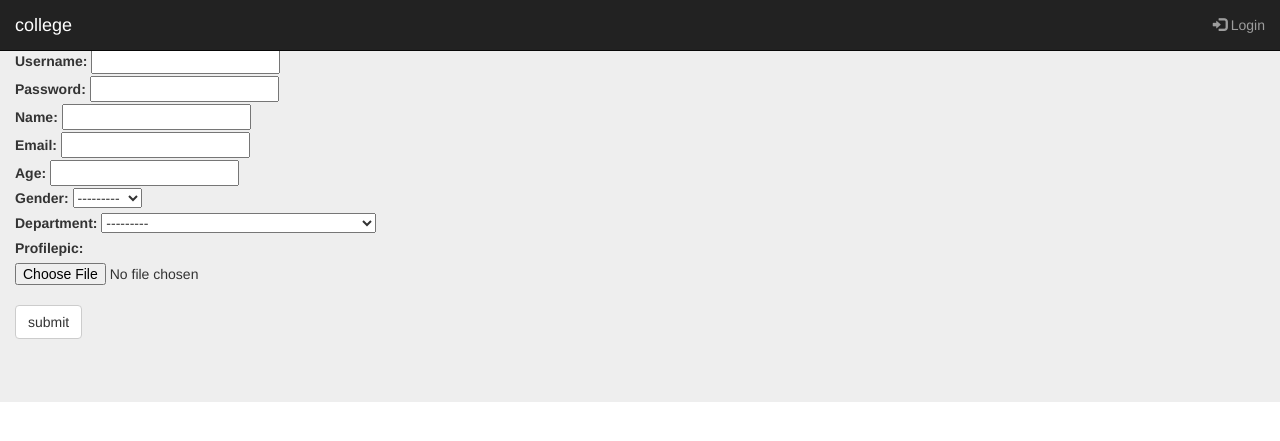
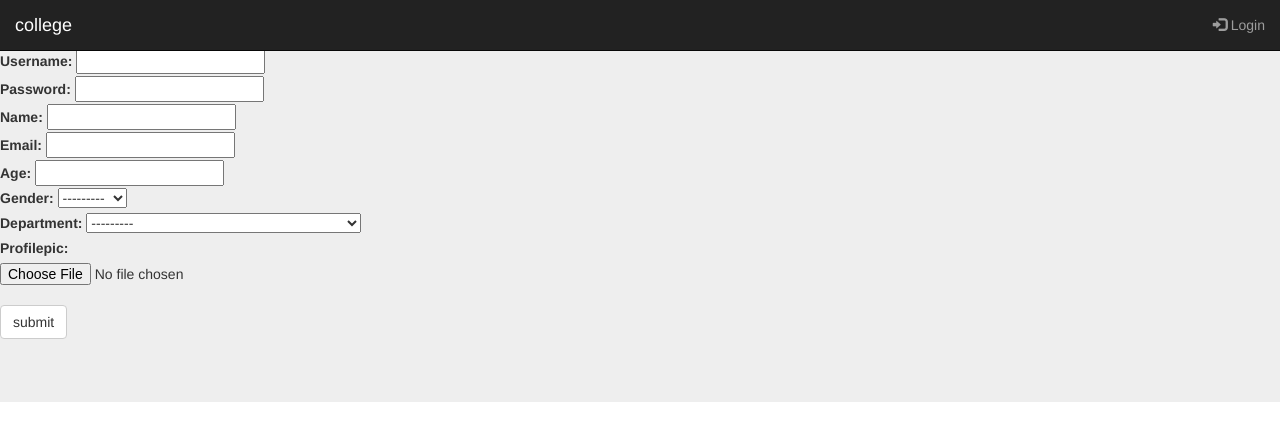
Before and after one commit to Maheswar22/college_site, a Django app: page /collegesite/staff_registration/ in a window 1280 px wide. Shown: the top 441 px of the page. Run offline with Django 3.2, Linux system fonts and the light colour scheme; some libraries are stand-ins or nearby versions.

Commit message:
new branch feature

```diff
--- a/college/collegesite/models.py
+++ b/college/collegesite/models.py
@@ -85,4 +85,4 @@ class Staff(TimeStampedModel):
         return "{} {}".format(self.name, self.user.username)
     def delete(self,*args, **kwargs):
         self.profilepic.delete()
-        super(Student, self).delete()
+        super(Student, self).delete(*args, **kwargs)
--- a/college/collegesite/templates/collegesite/staff_registration.html
+++ b/college/collegesite/templates/collegesite/staff_registration.html
@@ -1,6 +1,10 @@
 {% extends "collegesite/base.html" %}
 {% block content %}
 <div class="form-group">
+  <div class = "row">
+<div class="form-style">
+    <div class="container-center_div">
+      <div class="info-form">
 <form action="{% url 'collegesite:staff_registration' %}" method="post" enctype="multipart/form-data">
    {% csrf_token %}
   {% for field in form1 %}
@@ -20,3 +24,7 @@
 </form>
 {% endblock %}
 </div>
+    </div>
+</div>
+  </div>
+</div>
--- a/college/collegesite/templates/collegesite/students.html
+++ b/college/collegesite/templates/collegesite/students.html
@@ -7,13 +7,14 @@
     <title>Title</title>
 </head>
 <body>
-{% for student in students %}
+
 <table style ="width:100%">
 <tr>
     <td>Name</td>
     <td>Email</td>
     <td>Department</td>
 <tr>
+    {% for student in students %}
  <tr>
     <td>{{student.name}}</td>
     <td>{{student.name.email}}</td>
```
